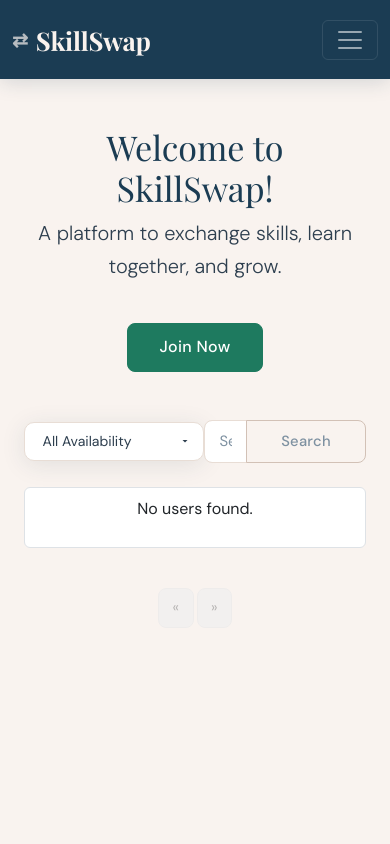
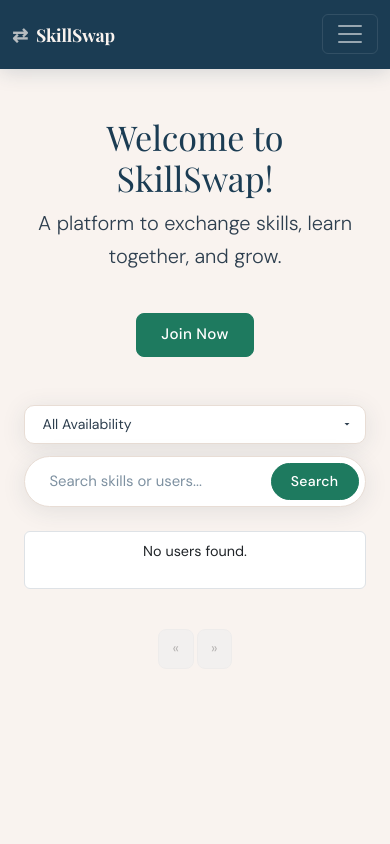
Before and after one commit to harshitachhabria18/SkillSwap, a Flask app: page /swap/ in a window 390 px wide. Run offline with Flask 3, Linux system fonts and the light colour scheme.

Commit message:
Improve responsiveness

```diff
--- a/app/static/css/style.css
+++ b/app/static/css/style.css
@@ -419,3 +419,120 @@
 .list-group-item + .list-group-item {
   margin-top: 0;
 }
+
+/* Responsiveness */
+
+/* ── Tablet (max 768px) ── */
+@media (max-width: 768px) {
+
+    /* Navbar */
+    .navbar-brand { font-size: 1.3rem; }
+    .nav-link { padding: 0.4rem 0.6rem !important; font-size: 0.88rem; }
+
+    /* Hero */
+    .browse-hero { padding: 2rem 1rem 1.5rem; }
+    .browse-hero h1 { font-size: 1.8rem; }
+    .browse-hero .lead { font-size: 0.95rem; }
+
+    /* Filter form */
+    .filter-form { flex-direction: column; align-items: stretch; gap: 0.75rem; }
+    .filter-select-wrap .form-select { width: 100%; }
+    .search-bar-wrapper { max-width: 100%; }
+
+    /* User cards */
+    .user-card {
+        flex-direction: column;
+        align-items: flex-start;
+        padding: 1rem 1.1rem;
+        gap: 1rem;
+    }
+    .user-card-actions {
+        width: 100%;
+        text-align: left !important;
+        display: flex;
+        align-items: center;
+        justify-content: space-between;
+    }
+    .user-card-avatar { width: 60px; height: 60px; }
+
+    /* Profile view */
+    .profile-view-header {
+        flex-direction: column;
+        align-items: center;
+        text-align: center;
+    }
+    .profile-view-header .ms-auto {
+        margin-left: 0 !important;
+        width: 100%;
+        text-align: center;
+    }
+    .profile-view-avatar { width: 90px; height: 90px; }
+
+    /* Swap request cards */
+    .request-card {
+        flex-direction: column;
+        align-items: flex-start;
+        gap: 0.75rem;
+    }
+    .request-actions {
+        align-items: flex-start;
+        width: 100%;
+        flex-direction: row;
+        flex-wrap: wrap;
+    }
+
+    /* Form pages */
+    .form-page-card { padding: 1.5rem 1.1rem; }
+    .auth-card { padding: 2rem 1.4rem; }
+
+    /* Page banner */
+    .page-banner h2 { font-size: 1.5rem; }
+
+    /* Pagination */
+    .pagination { flex-wrap: wrap; justify-content: center; }
+}
+
+/* ── Mobile (max 480px) ── */
+@media (max-width: 480px) {
+
+    /* Base */
+    body { font-size: 0.9rem; }
+    main.container { padding-left: 0.75rem; padding-right: 0.75rem; }
+
+    /* Navbar */
+    .navbar-brand { font-size: 1.1rem; }
+
+    /* Hero */
+    .browse-hero h1 { font-size: 1.5rem; }
+    .hero-cta { padding: 0.6rem 1.5rem; font-size: 0.9rem; }
+
+    /* User cards */
+    .user-card { padding: 0.85rem; }
+    .user-card-name { font-size: 1rem; }
+    .user-card-avatar { width: 52px; height: 52px; }
+
+    /* Badges */
+    .badge { font-size: 0.72rem; padding: 0.28em 0.6em; }
+
+    /* Buttons */
+    .btn { min-width: unset; padding: 0.45rem 1rem; font-size: 0.85rem; }
+    .btn-lg { padding: 0.6rem 1.5rem; font-size: 0.95rem; }
+
+    /* Auth */
+    .auth-card { padding: 1.5rem 1rem; }
+    .auth-logo .brand-mark { font-size: 1.6rem; }
+
+    /* Profile */
+    .profile-photo-ring img { width: 110px; height: 110px; }
+    .no-photo-placeholder { width: 110px; height: 110px; }
+
+    /* Request form */
+    .requester-info { flex-direction: column; text-align: center; }
+    .star-radio-group { gap: 0.3rem; }
+
+    /* Cards */
+    .card { border-radius: 10px; }
+
+    /* Form section */
+    .form-section-card { padding: 1.2rem; }
+}
--- a/app/swap/templates/swap/browse.html
+++ b/app/swap/templates/swap/browse.html
@@ -10,7 +10,7 @@
     </div>
 
     <!-- Search and Filter -->
-    <form method="GET" action="{{ url_for('swap.home') }}" class="d-flex justify-content-between align-items-center mb-4">
+    <form method="GET" action="{{ url_for('swap.home') }}" class="filter-form mb-4">
         <div class="filter-select-wrap">
             <select class="form-select" name="availability" onchange="this.form.submit()">
                 <option value="">All Availability</option>
@@ -20,9 +20,9 @@
                 <option value="flexible" {% if selected_availability == 'flexible' %}selected{% endif %}>Flexible</option>
             </select>
         </div>
-        <div class="input-group w-50">
-            <input type="text" class="form-control" name="search" placeholder="Search skills or users..." value="{{ search }}">
-            <button class="btn btn-outline-secondary" type="submit">Search</button>
+        <div class="search-bar-wrapper">
+            <input type="text" name="search" placeholder="Search skills or users..." value="{{ search }}">
+            <button class="btn btn-success btn-sm" type="submit">Search</button>
         </div>
     </form>
 
```
